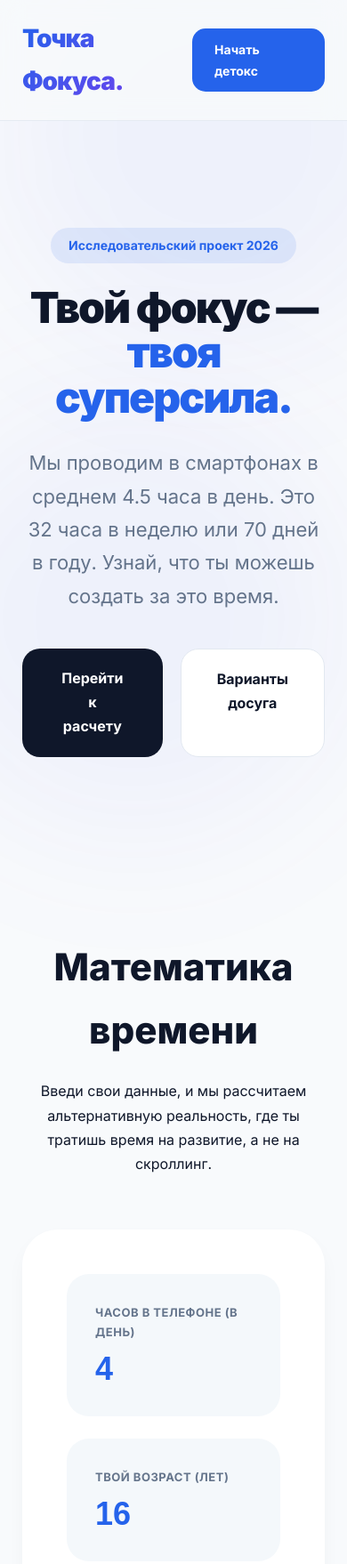
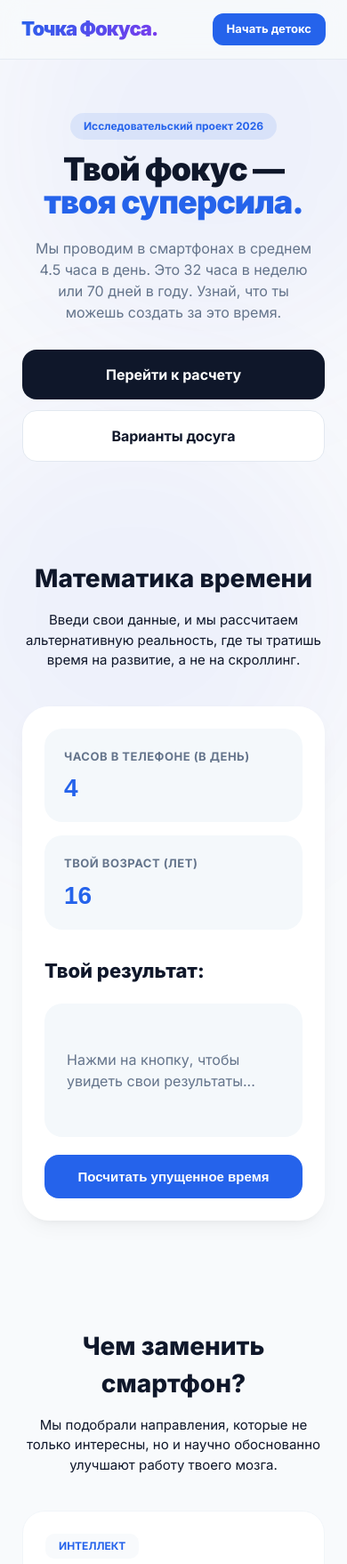
Before and after one commit to boosoby/DigitalMinimalism, a plain HTML site: page index.html in a window 390 px wide. Shown: the top 1758 px of the page at 89% size. Drawn offline with Linux system fonts and the light colour scheme.

Commit message:
changed bugs in mobile layout

```diff
--- a/index.html
+++ b/index.html
@@ -77,6 +77,29 @@
             transition: var(--transition);
         }
         .nav-links a:hover { color: var(--primary); }
+
+        /* Кнопки */
+        .btn {
+            display: inline-block;
+            text-decoration: none;
+            font-weight: 700;
+            border-radius: 20px;
+            transition: var(--transition);
+            cursor: pointer;
+            border: none;
+            text-align: center;
+        }
+        .btn-nav { background: var(--primary); color: var(--white); padding: 12px 25px; border-radius: 15px; font-size: 14px; }
+        .btn-primary { background: var(--text-main); color: var(--white); padding: 20px 40px; }
+        .btn-outline { background: var(--white); color: var(--text-main); padding: 20px 40px; border: 1px solid #e2e8f0; }
+        .btn-action { width: 100%; margin-top: 20px; background: var(--primary); color: white; padding: 20px; font-size: 16px; font-weight: 800; border-radius: 20px; }
+
+        .btn-group {
+            display: flex;
+            gap: 20px;
+            justify-content: center;
+            flex-wrap: wrap;
+        }
 
         /* Hero Секция */
         .hero { padding: 120px 0 100px; text-align: center; position: relative; }
@@ -185,7 +208,6 @@
             justify-content: center;
             font-size: 30px;
             color: var(--primary);
-            /* ЕЩЁ БОЛЬШЕ ОТСТУП ОТ ИКОНКИ ДО ТЕГА */
             margin-bottom: 48px;
             transition: var(--transition);
         }
@@ -207,7 +229,7 @@
         /* Цитаты */
         .quotes-section { background: #1e293b; color: var(--white); border-radius: 60px; padding: 80px 40px; margin-left: 25px; margin-right: 25px; text-align: center; }
         .quote-icon { font-size: 50px; color: var(--primary); margin-bottom: 30px; opacity: 0.5; }
-        .quote-text { font-size: 32px; font-weight: 700; font-style: italic; max-width: 900px; margin: 0 auto 30px; line-height: 1.4; }
+        .quote-text { font-size: 42px; font-weight: 700; font-style: italic; max-width: 900px; margin: 0 auto 30px; line-height: 1.4; }
 
         /* Чек-лист */
         .check-card {
@@ -230,7 +252,7 @@
             border: 2px solid transparent;
         }
         .check-item:hover { background: #f1f5f9; }
-        .check-item input { width: 25px; height: 25px; margin-right: 20px; accent-color: var(--primary); }
+        .check-item input { width: 25px; height: 25px; margin-right: 20px; accent-color: var(--primary); flex-shrink: 0; }
         .check-item span { font-size: 18px; font-weight: 600; }
         .check-item.active { border-color: var(--primary); background: #eff6ff; }
         .check-item.active span { text-decoration: line-through; opacity: 0.5; }
@@ -281,10 +303,15 @@
         .modal-body p { font-size: 18px; color: var(--text-muted); margin-bottom: 25px; line-height: 1.8; }
         .modal-body strong { color: var(--text-main); font-weight: 700; }
 
-        /* Скроллбар в модалке */
         .modal-card::-webkit-scrollbar { width: 8px; }
         .modal-card::-webkit-scrollbar-track { background: transparent; margin: 30px; }
         .modal-card::-webkit-scrollbar-thumb { background: #e2e8f0; border-radius: 10px; }
+
+        footer { padding: 80px 0; background: #f1f5f9; text-align: center; margin-top: 100px; }
+
+        /* =========================================
+           МЕДИА-ЗАПРОСЫ ДЛЯ МОБИЛЬНЫХ УСТРОЙСТВ
+           ========================================= */
 
         @media (max-width: 968px) {
             .calc-wrapper { grid-template-columns: 1fr; }
@@ -293,7 +320,70 @@
             .modal-card { padding: 40px 30px; }
         }
 
-        footer { padding: 80px 0; background: #f1f5f9; text-align: center; margin-top: 100px; }
+        @media (max-width: 768px) {
+            body { line-height: 1.5; font-size: 15px; }
+
+            /* Навигация */
+            .navbar { padding: 15px 0; }
+            .logo { font-size: 22px; }
+            .btn-nav { padding: 8px 16px; font-size: 13px; border-radius: 12px; }
+
+            /* Hero секция */
+            .hero { padding: 60px 0 50px; }
+            .hero-badge { margin-bottom: 15px; font-size: 12px; padding: 6px 15px; }
+            .hero h1 { font-size: 36px; margin-bottom: 20px; letter-spacing: -1px; }
+            .hero p { font-size: 16px; margin-bottom: 30px; padding: 0 10px; }
+
+            /* Кнопки */
+            .btn-group { flex-direction: column; gap: 12px; }
+            .btn-group .btn { width: 100%; padding: 16px 20px; font-size: 16px; border-radius: 16px; }
+
+            /* Общие отступы секций */
+            .section-padding { padding: 60px 0; }
+            .section-head { margin-bottom: 40px; }
+            .section-head h2 { font-size: 28px; margin-bottom: 15px; }
+            .section-head p { font-size: 15px; }
+
+            /* Калькулятор */
+            .calc-wrapper { padding: 25px; gap: 30px; border-radius: 30px; }
+            .calc-inputs { gap: 15px; }
+            .input-card { padding: 20px; border-radius: 20px; }
+            .input-card input { font-size: 28px; }
+            .calc-info h3 { font-size: 22px; }
+            .result-display { padding: 25px; min-height: 150px; border-radius: 20px; }
+            .result-line { font-size: 15px; }
+            .result-line strong { font-size: 22px; }
+            .result-sub { font-size: 14px; }
+            .btn-action { padding: 16px; font-size: 15px; border-radius: 16px; }
+
+            /* Карточки */
+            .grid-container { grid-template-columns: 1fr; gap: 20px; }
+            .feature-card { padding: 25px; border-radius: 25px; }
+            .icon-box { width: 50px; height: 50px; font-size: 22px; margin-bottom: 20px; border-radius: 15px; }
+            .feature-card h3 { font-size: 20px; }
+            .feature-card p { font-size: 14px; margin-bottom: 15px; }
+
+            /* Цитата */
+            .quotes-section { padding: 40px 20px; border-radius: 30px; margin: 0 15px; }
+            .quote-icon { font-size: 30px; margin-bottom: 15px; }
+            .quote-text { font-size: 20px; margin-bottom: 20px; }
+
+            /* Чек-лист */
+            .check-card { padding: 25px; border-radius: 30px; }
+            .check-item { padding: 15px; border-radius: 15px; margin-bottom: 10px; }
+            .check-item input { width: 20px; height: 20px; margin-right: 15px; }
+            .check-item span { font-size: 14px; }
+
+            /* Модальное окно */
+            .modal-card { padding: 30px 20px; border-radius: 25px; }
+            .close-modal { top: 15px; right: 15px; width: 40px; height: 40px; font-size: 18px; }
+            .modal-body h2 { font-size: 24px; margin-bottom: 15px; }
+            .modal-body p { font-size: 15px; margin-bottom: 15px; line-height: 1.6; }
+
+            footer { padding: 50px 0 40px; margin-top: 60px; }
+            footer .logo { font-size: 22px; }
+            footer p { font-size: 13px; line-height: 1.5; }
+        }
     </style>
 </head>
 <body>
@@ -302,14 +392,14 @@
 
     <header>
         <div class="container navbar">
-            <div class="logo" style="margin-left: 25px;">Точка Фокуса.</div>
+            <div class="logo" style="margin-left: 24px;">Точка Фокуса.</div>
             <nav class="nav-links">
                 <a href="#about">О проекте</a>
                 <a href="#calc">Калькулятор</a>
                 <a href="#alternatives">Идеи</a>
                 <a href="#checklist">Действуй</a>
             </nav>
-            <a href="#checklist" class="btn" style="background: var(--primary); color: white; padding: 12px 25px; border-radius: 15px; text-decoration: none; font-weight: 700; margin-right: 25px; font-size: 14px;">Начать детокс</a>
+            <a href="#checklist" class="btn btn-nav" style="margin-right: 24px;">Начать детокс</a>
         </div>
     </header>
 
@@ -318,9 +408,9 @@
             <div class="hero-badge">Исследовательский проект 2026</div>
             <h1>Твой фокус — <br><span style="color: var(--primary)">твоя суперсила.</span></h1>
             <p>Мы проводим в смартфонах в среднем 4.5 часа в день. Это 32 часа в неделю или 70 дней в году. Узнай, что ты можешь создать за это время.</p>
-            <div style="display: flex; gap: 20px; justify-content: center;">
-                <a href="#calc" class="btn" style="background: var(--text-main); color: white; padding: 20px 40px; border-radius: 20px; text-decoration: none; font-weight: 700;">Перейти к расчету</a>
-                <a href="#alternatives" class="btn" style="background: white; color: var(--text-main); padding: 20px 40px; border-radius: 20px; text-decoration: none; font-weight: 700; border: 1px solid #e2e8f0;">Варианты досуга</a>
+            <div class="btn-group">
+                <a href="#calc" class="btn btn-primary">Перейти к расчету</a>
+                <a href="#alternatives" class="btn btn-outline">Варианты досуга</a>
             </div>
         </div>
     </section>
@@ -347,7 +437,7 @@
                     <div class="result-display" id="resultBlock">
                         <p class="result-line" style="color: var(--text-muted); font-size: 16px;">Нажми на кнопку, чтобы увидеть свои результаты...</p>
                     </div>
-                    <button onclick="calculate()" style="width: 100%; margin-top: 20px; background: var(--primary); color: white; border: none; padding: 20px; border-radius: 20px; font-weight: 800; cursor: pointer; font-size: 16px;">Посчитать упущенное время</button>
+                    <button class="btn btn-action" onclick="calculate()">Посчитать упущенное время</button>
                 </div>
             </div>
         </div>
@@ -364,7 +454,13 @@
         </div>
     </section>
 
-
+    <section class="quotes-section">
+        <div class="container">
+            <i class="fas fa-quote-right quote-icon"></i>
+            <div class="quote-text">«Понимание того, на что не стоит обращать внимания, столь же важно, как понимание того, на чём следует сфокусироваться»</div>
+            <div style="font-weight: 800; text-transform: uppercase; letter-spacing: 2px; font-size: 12px;">Уоррен Баффет</div>
+        </div>
+    </section>
 
     <section id="checklist" class="section-padding">
         <div class="container">
@@ -414,7 +510,6 @@
     </footer>
 
     <script>
-        // === ОБНОВЛЕННЫЕ ТЕКСТЫ (без звездочек, с елочками и HTML) ===
         const cardData = [
             { id: 'read', icon: 'fas fa-book-open', tag: 'Интеллект', title: 'Глубокое чтение', desc: 'Как чтение лонгридов меняет структуру серого вещества.',
                 full: { title: 'Сила печатного слова', text: `
@@ -493,23 +588,18 @@
             result.style.opacity = '0';
 
             setTimeout(() => {
-                // Исключение: Отрицательные значения
                 if (age < 0 || hours < 0) {
                     result.innerHTML = `<p class="result-line error-text">Значения не могут быть отрицательными. Проверь ввод. 🧐</p>`;
                 }
-                // Исключение: Нереальный возраст (120+)
                 else if (age > 120) {
                     result.innerHTML = `<p class="result-line">Похоже, вы открыли секрет долголетия! 🌟 В таком возрасте каждая минута офлайн — это бесценный дар.</p>`;
                 }
-                // Исключение: Ранний возраст (до 5 лет)
                 else if (age < 5) {
                     result.innerHTML = `<p class="result-line">В первые годы жизни мозг формируется через сенсорный опыт и движение. Цифровые экраны в этом возрасте лучше свести к минимуму. 🌱</p>`;
                 }
-                // Исключение: Ошибка ввода часов (>24)
                 else if (hours > 24) {
                     result.innerHTML = `<p class="result-line error-text">В сутках всего 24 часа. Попробуй ввести реальное значение. ⏳</p>`;
                 }
-                // Исключение: Возраст от 80 до 120
                 else if (age >= averageLifeExpectancy) {
                     const yearHours = Math.round(hours * 365);
                     result.innerHTML = `
@@ -517,7 +607,6 @@
                         <p class="result-sub">При текущем ритме вы уделяете смартфону <strong>${yearHours.toLocaleString('ru-RU')}</strong> ч. в год. Это время можно направить на передачу опыта или творчество.</p>
                     `;
                 }
-                // Стандартный расчет (от 5 до 79 лет)
                 else {
                     const monthHours = Math.round(hours * 30);
                     const yearHours = Math.round(hours * 365);
@@ -540,7 +629,7 @@
                 <h2>${data.full.title}</h2>
                 <div style="text-align: left;">${data.full.text}</div>
                 <div style="text-align: center; margin-top: 30px;">
-                    <button onclick="closeModal(event)" class="btn" style="background: var(--primary); color: white; border: none; padding: 15px 30px; border-radius: 15px; font-weight: 700; cursor: pointer;">Ясно, спасибо</button>
+                    <button onclick="closeModal(event)" class="btn btn-primary" style="padding: 15px 30px; border-radius: 15px;">Ясно, спасибо</button>
                 </div>
             `;
             document.getElementById('modalOverlay').classList.add('open');
@@ -565,7 +654,7 @@
             const total = document.querySelectorAll('.check-item').length;
             const checked = document.querySelectorAll('.check-item input:checked').length;
             const percent = Math.round((checked / total) * 100);
-            document.getElementById('checkStats').innerText = `Твой прогресс: ${percent}% ${percent === 100 ? '🔥' : ''}`;
+            document.getElementById('checkStats').innerText = `Выполнено: ${percent}% ${percent === 100 ? '🔥' : ''}`;
         }
 
         const observer = new IntersectionObserver((entries) => {
```
